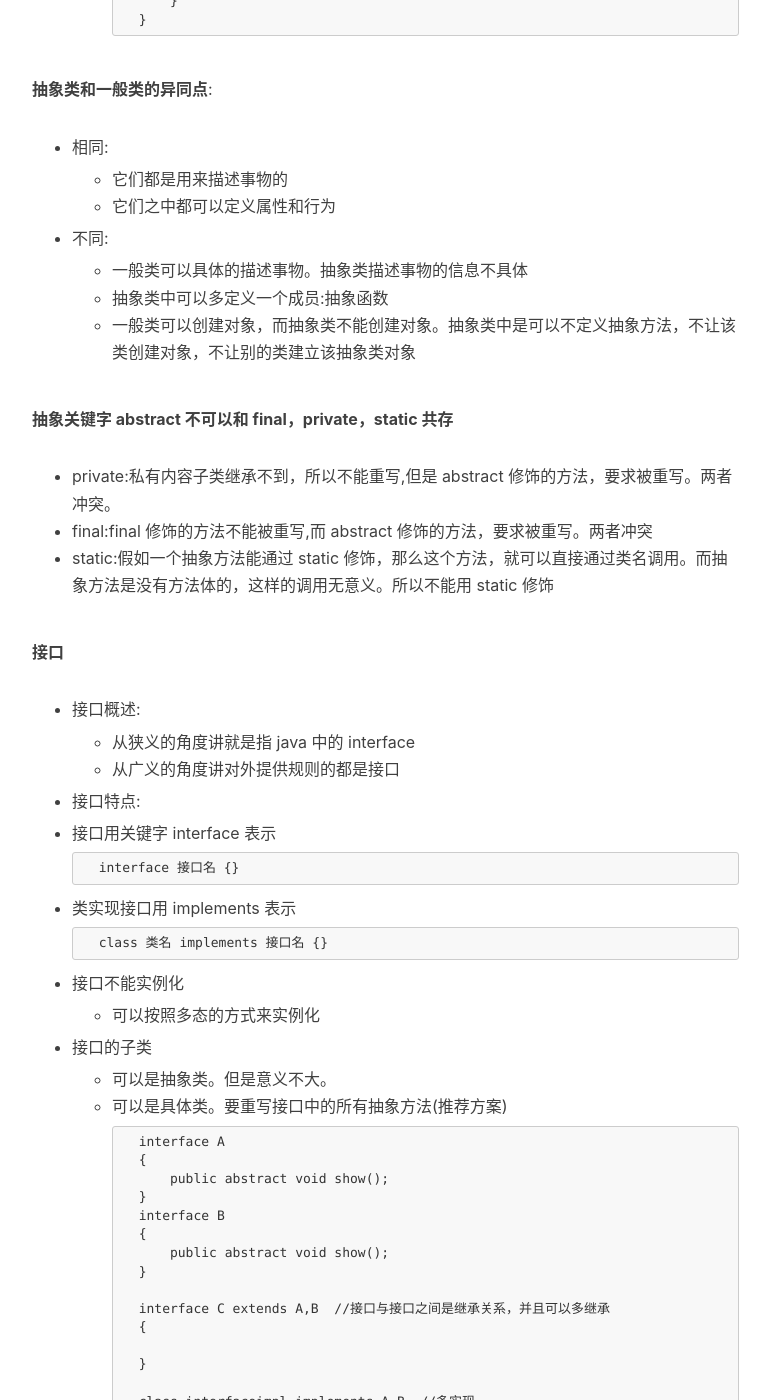
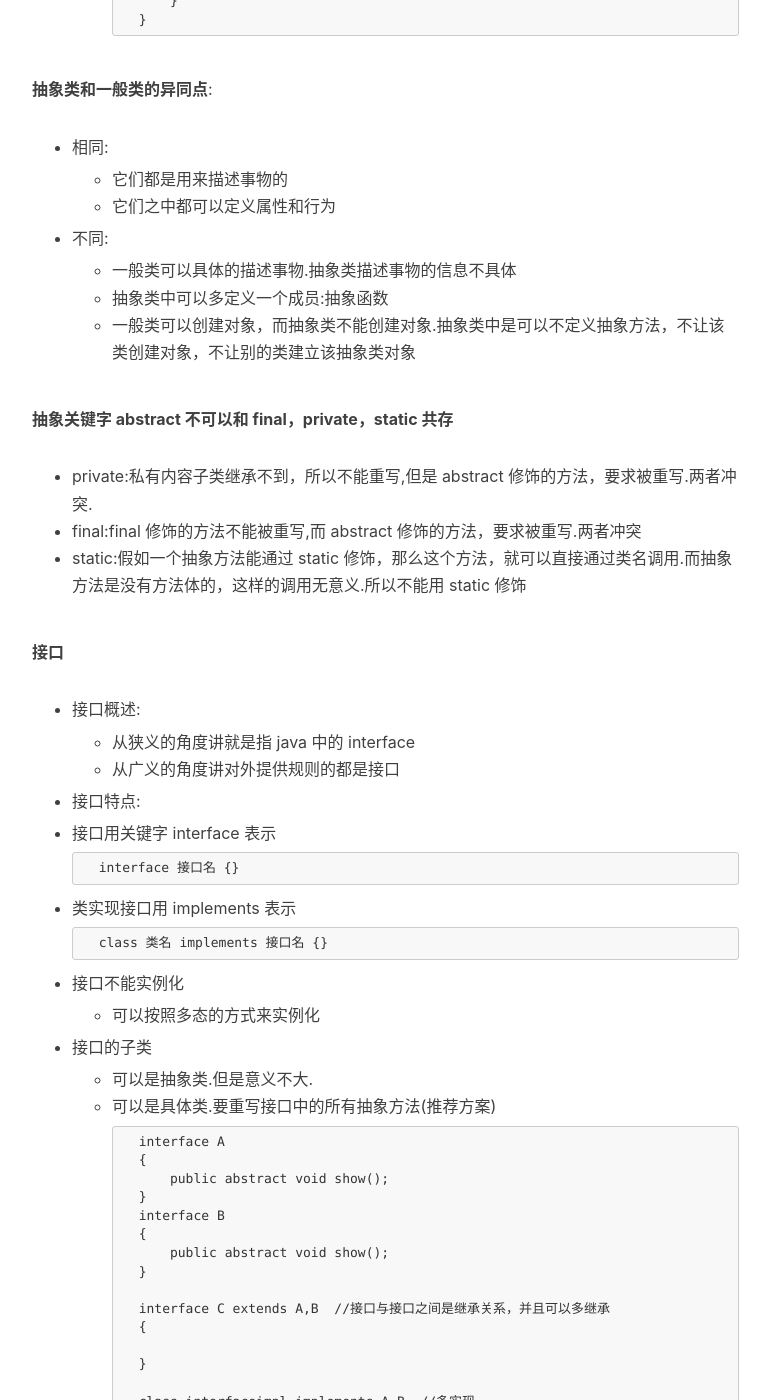
Before and after one commit to kikyoar/kikyoar.github.io, a Jekyll site: the page built from _posts/2018-10-26-JAVA-Learn-009.markdown, in a window 1280 px wide and 1400 px high, scrolled down 5169 px. Shown: the whole window, without its empty margins (233-1003 px from the left). Built offline with Jekyll 4.4.1, drawn with Linux system fonts in a browser that asks for light colours; nearby versions of some CDN libraries; comment, search, counter and statistics services are not loaded; some of the changed text lies outside the part shown.

Commit message:
Updating

```diff
--- a/_posts/2018-10-26-JAVA-Learn-009.markdown
+++ b/_posts/2018-10-26-JAVA-Learn-009.markdown
@@ -17,8 +17,8 @@ tags:
 - 体现:父类的引用或者接口的引用指向了自己的子类对象
 - 多态前提:
 
-	* 要有继承关系。
-	* 要有方法重写。
+	* 要有继承关系
+	* 要有方法重写.
 	* 要有父类引用指向子类对象
 
 **举个小栗子**:
@@ -170,11 +170,11 @@ tags:
 			public abstract void eat();
 
 	- 抽象类不一定有抽象方法，有抽象方法的类一定是抽象类或者是接口
-	- 抽象类不能实例化，那么可以按照多态的方式，由具体的子类实例化。其实这也是多态的一种，抽象类多态
+	- 抽象类不能实例化，那么可以按照多态的方式，由具体的子类实例化.其实这也是多态的一种，抽象类多态
 	- 抽象类的子类要么是抽象类，要么重写抽象类中的所有抽象方法
 
 			abstract class People //extends Object {
-				abstract void work();//抽象函数。需要 abstract 修饰，并分号;结束
+				abstract void work();//抽象函数.需要 abstract 修饰，并分号;结束
 				}
 
 - 抽象类的成员特点：
@@ -239,15 +239,15 @@ tags:
 
 - 不同:
 
-	- 一般类可以具体的描述事物。抽象类描述事物的信息不具体
+	- 一般类可以具体的描述事物.抽象类描述事物的信息不具体
 	- 抽象类中可以多定义一个成员:抽象函数
-	- 一般类可以创建对象，而抽象类不能创建对象。抽象类中是可以不定义抽象方法，不让该类创建对象，不让别的类建立该抽象类对象
+	- 一般类可以创建对象，而抽象类不能创建对象.抽象类中是可以不定义抽象方法，不让该类创建对象，不让别的类建立该抽象类对象
 
 **抽象关键字 abstract 不可以和 final，private，static 共存**
 
-- private:私有内容子类继承不到，所以不能重写,但是 abstract 修饰的方法，要求被重写。两者冲突。
-- final:final 修饰的方法不能被重写,而 abstract 修饰的方法，要求被重写。两者冲突
-- static:假如一个抽象方法能通过 static 修饰，那么这个方法，就可以直接通过类名调用。而抽象方法是没有方法体的，这样的调用无意义。所以不能用 static 修饰
+- private:私有内容子类继承不到，所以不能重写,但是 abstract 修饰的方法，要求被重写.两者冲突.
+- final:final 修饰的方法不能被重写,而 abstract 修饰的方法，要求被重写.两者冲突
+- static:假如一个抽象方法能通过 static 修饰，那么这个方法，就可以直接通过类名调用.而抽象方法是没有方法体的，这样的调用无意义.所以不能用 static 修饰
 
 **接口**
 
@@ -272,8 +272,8 @@ tags:
 
 - 接口的子类
 
-	- 可以是抽象类。但是意义不大。
-	- 可以是具体类。要重写接口中的所有抽象方法(推荐方案)
+	- 可以是抽象类.但是意义不大.
+	- 可以是具体类.要重写接口中的所有抽象方法(推荐方案)
 
 			interface A
 			{
@@ -321,16 +321,16 @@ tags:
 
 - 接口的成员特点
 
-	 - 成员变量;只能是常量，并且是静态的并公共的。 默认修饰符:public static final
+	 - 成员变量;只能是常量，并且是静态的并公共的. 默认修饰符:public static final
 	 - 构造方法:接口没有构造方法
-	 - 成员方法:只能是抽象方法。默认修饰符:public abstract
+	 - 成员方法:只能是抽象方法.默认修饰符:public abstract
 
 - 类与类,类与接口,接口与接口的关系
 
 	- 类与类:
-		- 继承关系,只能单继承,可以多层继承。
+		- 继承关系,只能单继承,可以多层继承.
 	- 类与接口:
-		- 实现关系,可以单实现,也可以多实现。并且还可以在继承一个类的同时实现多个接口
+		- 实现关系,可以单实现,也可以多实现.并且还可以在继承一个类的同时实现多个接口
 		- 接口与接口:继承关系,可以单继承,也可以多继承
 
 - 抽象类和接口的区别
@@ -356,8 +356,8 @@ tags:
 
 	- 设计理念区别:
 
-		- 抽象类 被继承体现的是:”is a”的关系。抽象类中定义的是该继承体系的共性功能
-		- 接口 被实现体现的是:”like a”的关系。接口中定义的是该继承体系的扩展功能
+		- 抽象类 被继承体现的是:”is a”的关系.抽象类中定义的是该继承体系的共性功能
+		- 接口 被实现体现的是:”like a”的关系.接口中定义的是该继承体系的扩展功能
 
 				abstract class 犬
 				{
```
